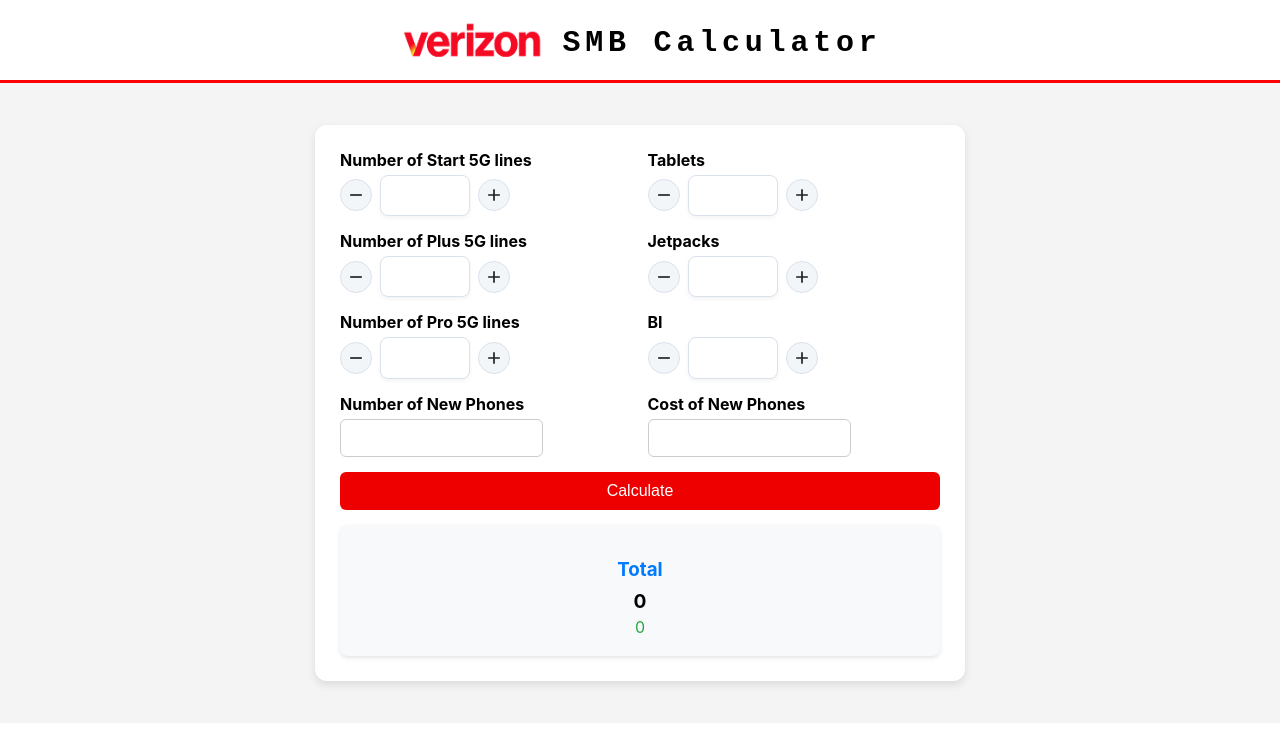
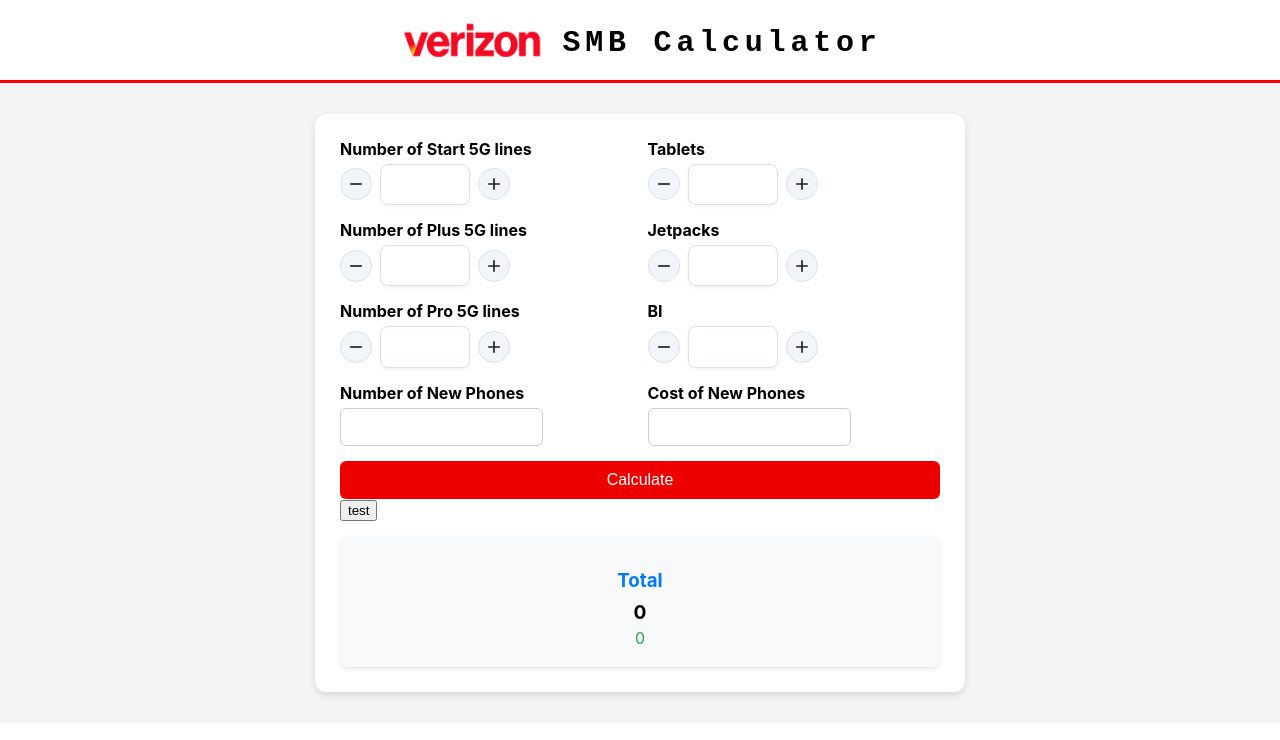
Before and after one commit to DomMclaren/SMB_Calculator, a React (Create React App) app: page / in a window 1280 px wide. Shown: the top 740 px of the page. Built offline with nearby package versions, Linux system fonts and the light colour scheme.

Commit message:
added button

```diff
--- a/src/components/Dashboard/Dashboard.jsx
+++ b/src/components/Dashboard/Dashboard.jsx
@@ -227,6 +227,7 @@
         >
           Calculate
         </button>
+        <button>test</button>
         {foundingFlag ? <Popup /> : <></>}
         <div
           style={{
```
